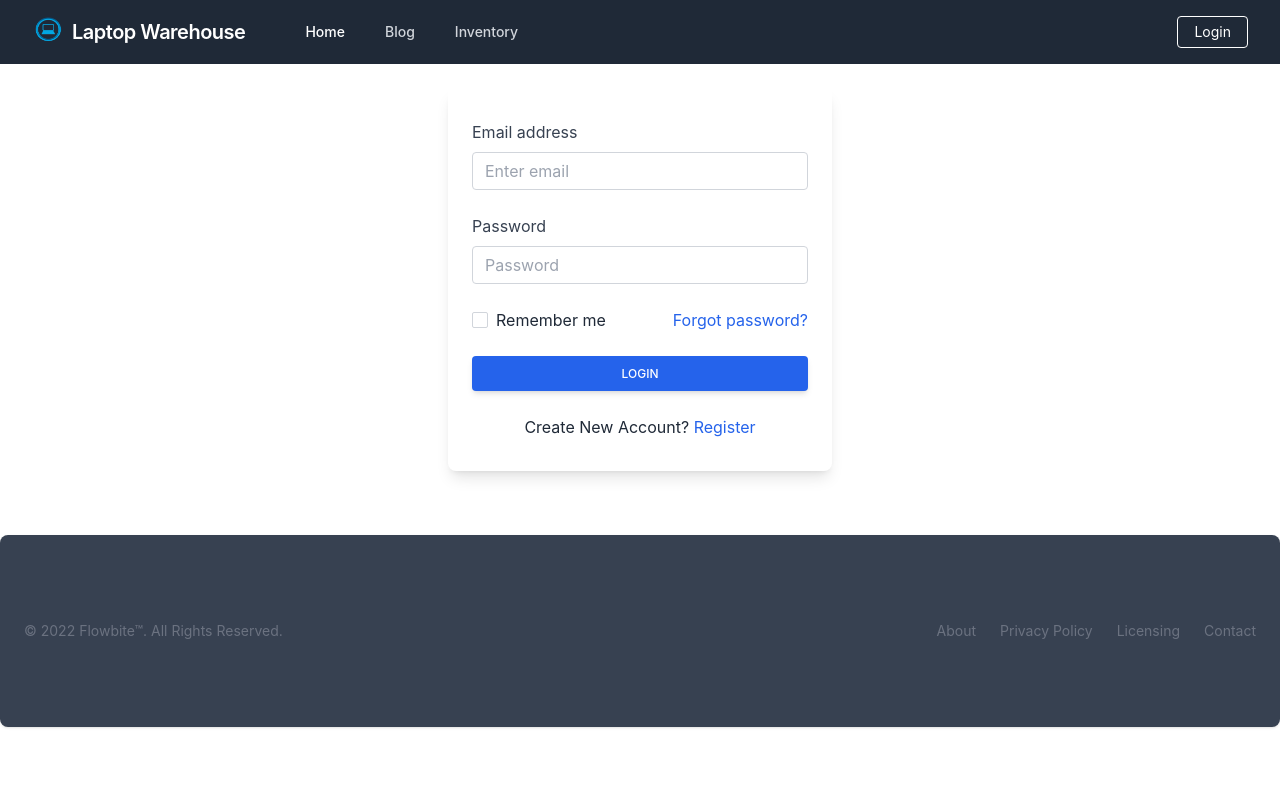
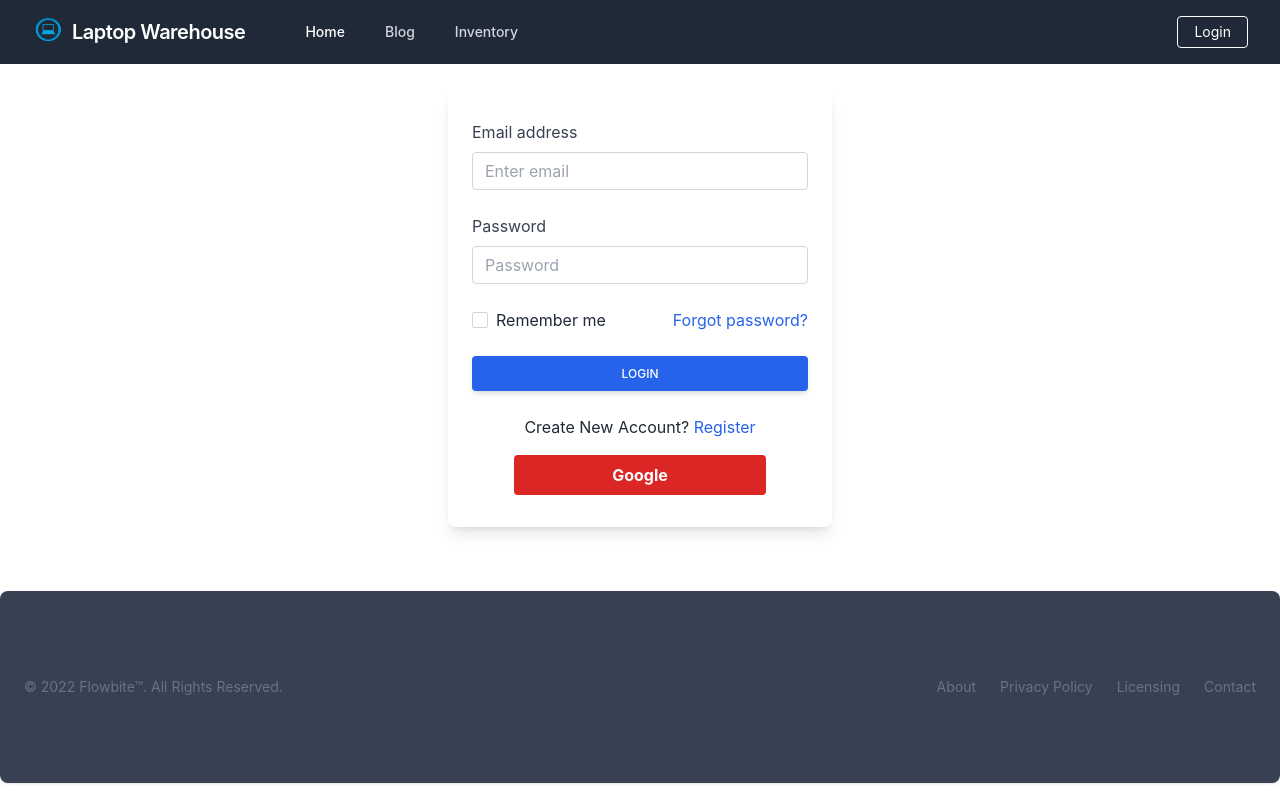
Before and after one commit to ibrahim1165/assaingment-11, a React (Create React App) app: page /login in a window 1280 px wide. Built offline with nearby package versions, Linux system fonts and the light colour scheme; no server answers; what tw-elements would draw is missing.

Commit message:
googlesingin added

```diff
--- a/src/Componets/Login/Login.js
+++ b/src/Componets/Login/Login.js
@@ -5,8 +5,6 @@ import { ToastContainer, toast } from 'react-toastify';
 import 'react-toastify/dist/ReactToastify.css';
 import auth from '../../firebase.int';
 import 'react-toastify/dist/ReactToastify.css';
-import { sendPasswordResetEmail } from 'firebase/auth';
-import Loading from '../Loading/Loading';
 const Login = () => {
     const [userInfo, setUserInfo] = useState({
         email: "",
@@ -21,46 +19,46 @@ const Login = () => {
         auth
     );
     const [signInWithEmail, user, loading, hookError] = useSignInWithEmailAndPassword(auth);
-    const [signInWithGoogle, googleUser, loading2, googleError] = useSignInWithGoogle(auth);
-    const HandleEmail =e=>{
+    const [signInWithGoogle, user2, loading2, googleError] = useSignInWithGoogle(auth);
+    const HandleEmail = e => {
         const emailRegex = /\S+@\S+\.\S+/;
         const validEmail = emailRegex.test(e.target.value);
-        if(validEmail){
-            setUserInfo({...userInfo,email:e.target.value})
-            setErrors({...errors, email: ""})
-        }else{
+        if (validEmail) {
+            setUserInfo({ ...userInfo, email: e.target.value })
+            setErrors({ ...errors, email: "" })
+        } else {
             setErrors({ ...errors, email: "invalid email" })
             setUserInfo({ ...userInfo, email: "" })
         }
     };
-        const handlePassword=e=>{
+    const handlePassword = e => {
         const passwordRegex = /.{6,}/;
         const validPassword = passwordRegex.test(e.target.value);
-            if(validPassword){
-                setUserInfo({...userInfo, password:e.target.value})
-                setErrors({...errors, password: ""});
-            }else{
-                setErrors({...errors, password:"minimum 6 Character"})
-                setUserInfo({...userInfo,password:""})
+        if (validPassword) {
+            setUserInfo({ ...userInfo, password: e.target.value })
+            setErrors({ ...errors, password: "" });
+        } else {
+            setErrors({ ...errors, password: "minimum 6 Character" })
+            setUserInfo({ ...userInfo, password: "" })
         }
     }
 
-    const handleLogibn = e =>{
+    const handleLogibn = e => {
         e.preventDefault();
         signInWithEmail(userInfo.email, userInfo.password)
     }
-    const navigate= useNavigate()
+    const navigate = useNavigate()
     const location = useLocation()
     const form = location.state?.form?.pathname || "/";
-    useEffect(()=>{
-        if(user){
-            navigate(form,{ replace: true })
+    useEffect(() => {
+        if (user || user2){
+            navigate(form, { replace: true })
         }
-    },[user])
-    useEffect(()=>{
-        const error =hookError || googleError;
-        if(error){
-            switch(error?.code){
+    }, [user,user2])
+    useEffect(() => {
+        const error = hookError || googleError;
+        if (error) {
+            switch (error?.code) {
                 case "auth/invalid-email":
                     toast("Invalid email provided, please provide a valid email");
                     break;
@@ -73,7 +71,7 @@ const Login = () => {
 
 
         }
-    },[hookError, googleError])
+    }, [hookError, googleError])
     return (
         <div className="block p-6 rounded-lg shadow-lg max-w-sm mx-auto my-2 py-8 mb-16 mt-6 ">
             <form onSubmit={handleLogibn}>
@@ -113,7 +111,7 @@ const Login = () => {
               m-0
               focus:text-gray-700 focus:bg-white focus:border-blue-600 focus:outline-none" id="exampleInputPassword2"
                         placeholder="Password" onBlur={handlePassword} />
-                        {errors?.password && <p className="text-red-600">{errors.password}</p> }
+                    {errors?.password && <p className="text-red-600">{errors.password}</p>}
                 </div>
                 <div className="flex justify-between items-center mb-6">
                     <div className="form-group form-check">
@@ -152,6 +150,14 @@ const Login = () => {
                 <p className="text-gray-800 mt-6 text-center">Create New Account? <Link to="/register"
                     className="text-blue-600 hover:text-blue-700 focus:text-blue-700 transition duration-200 ease-in-out">Register</Link>
                 </p>
+                <div className="text-center mt-4">
+                <button onClick={() => signInWithGoogle()} type="button"className="w-3/4 mx-1 p-2 font-bold
+                 text-white
+        bg-red-600 rounded
+        focus:outline-none
+         font-12 hover:bg-red-800"
+        >Google</button>
+                </div>
             </form>
             <ToastContainer />
         </div>
--- a/src/Componets/Update/Update.js
+++ b/src/Componets/Update/Update.js
@@ -7,22 +7,26 @@ const Update = () => {
     const [user,setuser] = useState(id)
     const { register} = useForm();
 
-    const handleDelevir= ()=>{
-        const { quentity } = user;
-      let newQuentity = parseFloat(quentity - 1);
-        const newProduct = {...user,quentity: newQuentity};
-        setuser(newProduct)
+    const handleDelevir = ()=>{
+        const {quentity } = user;
+            if(quentity>=1){
+                let newQuantity = parseFloat(quentity - 1);
+                const newProduct = {...user,quentity: newQuantity};
+                setuser(newProduct)
+            }else{
+                alert("Invalid")
+            }
         const url = `http://localhost:5000/product${id}`
         fetch(url, {
             method: 'PUT',
             headers: {
                 'content-type':'application/json'
             },
-            body: JSON.stringify(newQuentity),
+            body: JSON.stringify(),
         })
             .then(res => res.json())
             .then(data => {
-                console.log(data?.newQuentity);
+                console.log(data?.newQuantity);
                 alert('update Quentity')
             })
 
```
Lines whose indentation alone changed are shown as unchanged.
